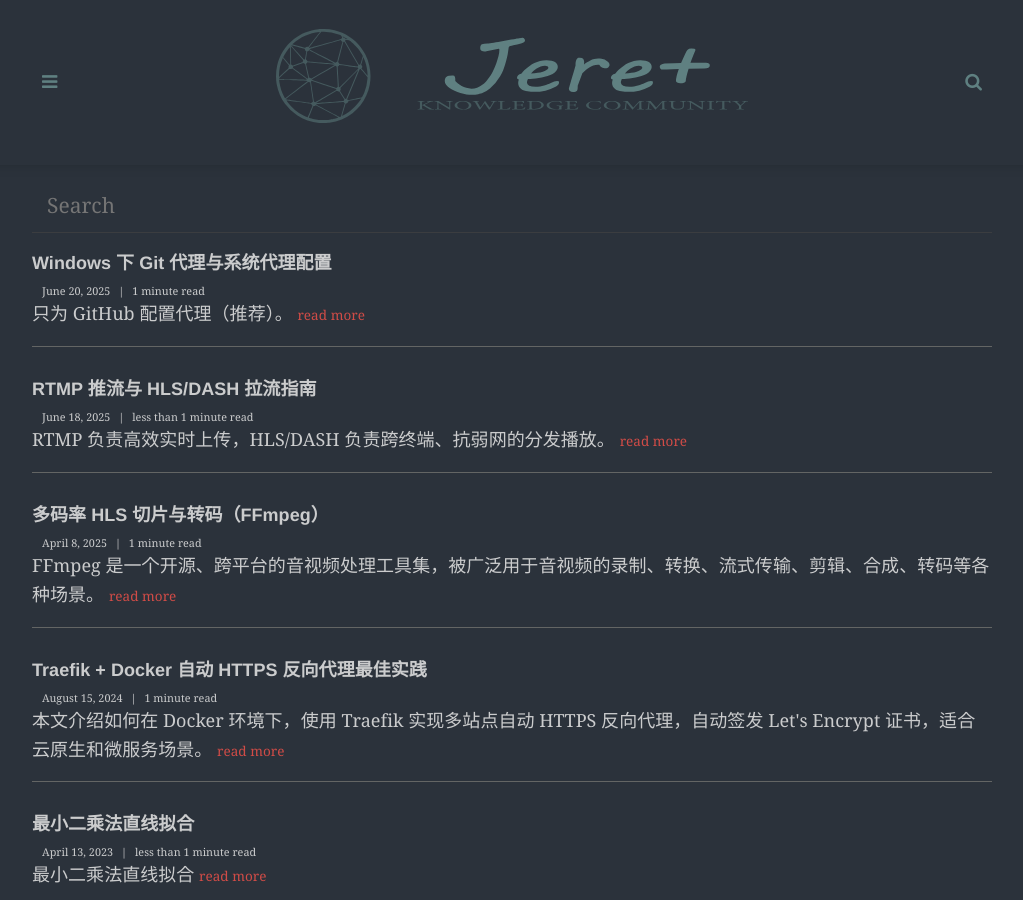
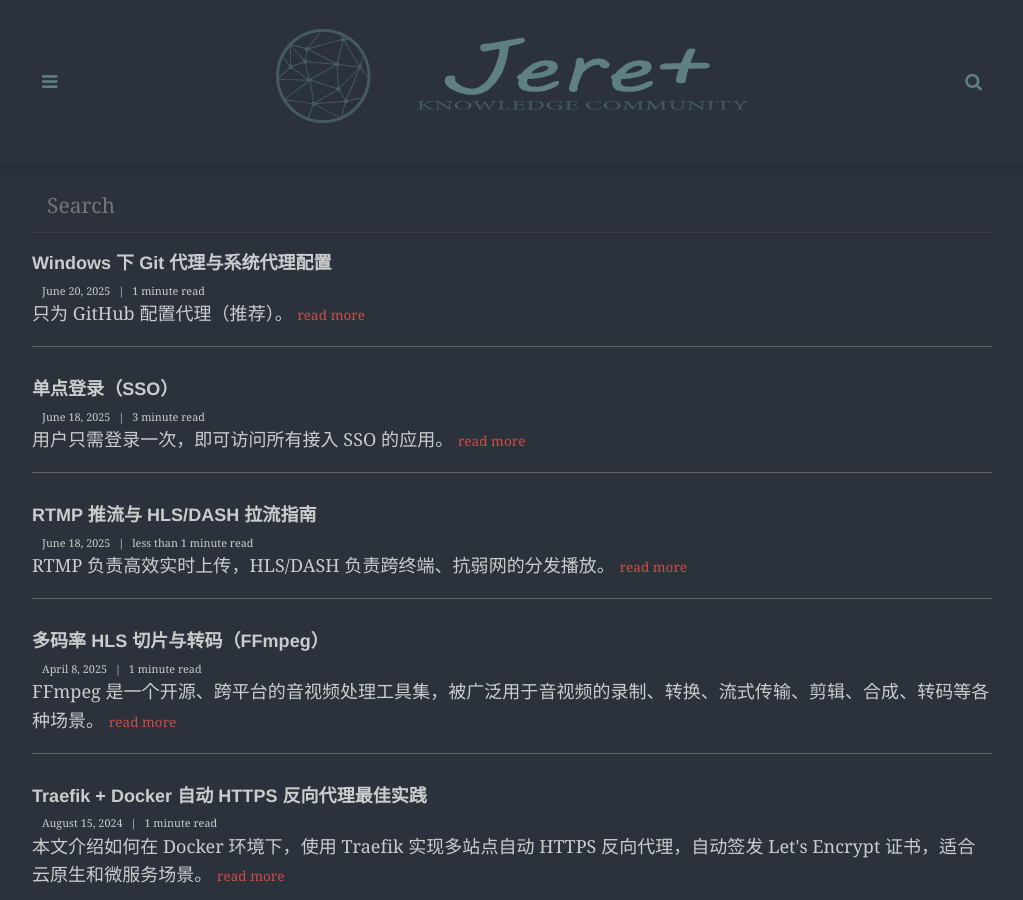
Before and after one commit to JeremiahXu/jeremiahxu.github.io, a Jekyll site: the page built from _pages/archive.html, in a window 1280 px wide and 900 px high. Shown: the whole window, without its empty margins (128-1151 px from the left). Built offline with Jekyll 4.4.1, drawn with Linux system fonts in a browser that asks for light colours; some web fonts are replaced; comment, search, counter and statistics services are not loaded.

Commit message:
单点登录

```diff
--- a/_drafts/2025-07-25-SSO.md
+++ b/_posts/2022-07-25-SSO.md
@@ -1,5 +1,19 @@
+---
+layout: post
+read_time: true
+show_date: true
+title: 单点登录（SSO）
+date: 2025-06-18 12:00:00 +0800
+description: 用户只需登录一次，即可访问所有接入 SSO 的应用。
+img: posts/2022-07-25-SSO/sso.png
+tags: [后端,dotnet]
+author: Jeremiah
+github:
+---
+
+
 ## SSO 实现了“一次登录，处处通行”
-单点登录
+
 SSO 服务器负责统一认证和令牌发放。
 各应用只需集成 SSO 协议（如 OpenID Connect），通过令牌识别用户身份。
 用户只需登录一次，即可访问所有接入 SSO 的应用。
@@ -107,19 +121,9 @@ SSO 服务器负责统一认证和令牌发放。
 
 ---
 
-
-
 下面是 OAuth2/OpenID Connect 单点登录（SSO）流程图和简化代码示例（以 ASP.NET Core + IdentityServer 为例）。
 
 ---
-
-
-
-
----
-
-
-
 
 ## 流程图
 
```
Also changed, not shown: assets/img/posts/2022-07-25-SSO/sso.png (added).
